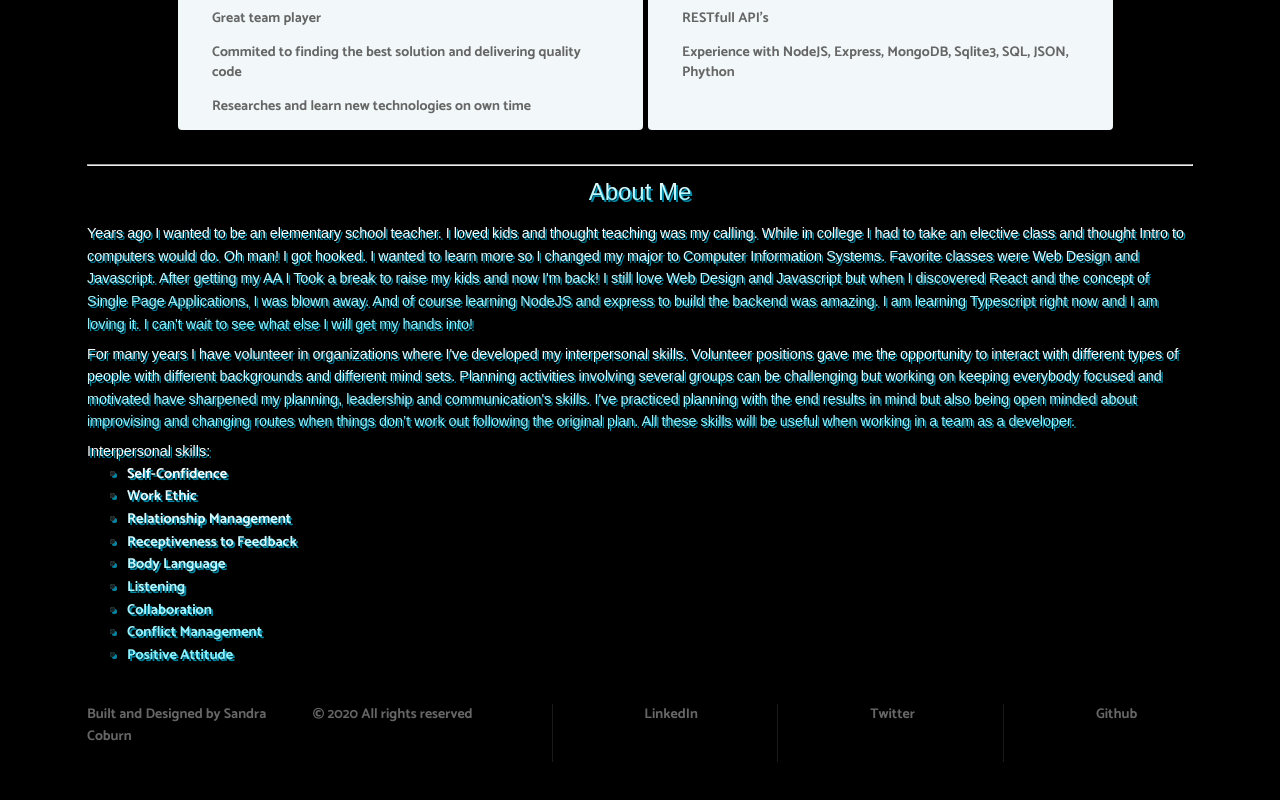
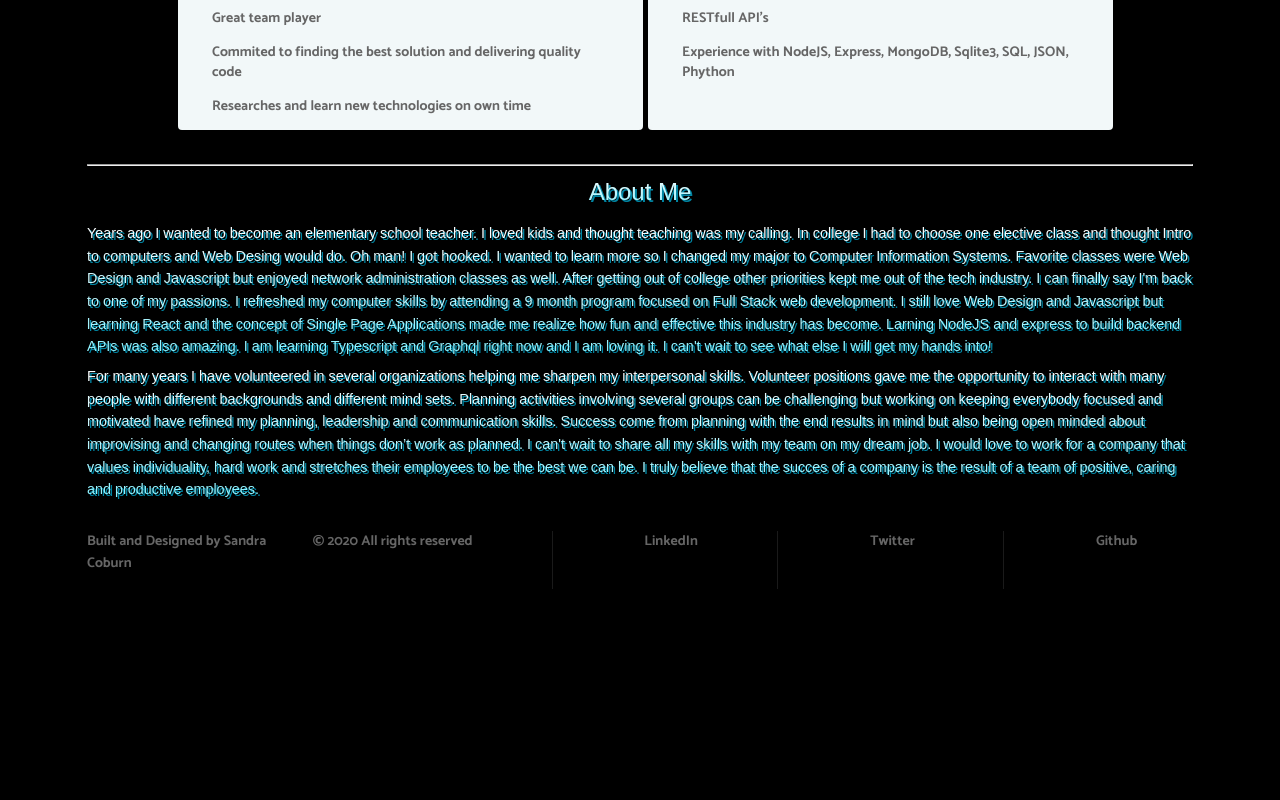
Before and after one commit to SandraCoburn/Portfolio, a React (Create React App) app in the folder portfolio/: page / in a window 1280 px wide. Shown: the part 518-1318 px from the top of the page. After the commit the page ends 1171 px from the top, so only its background shows below. Built offline with nearby package versions, Linux system fonts and the light colour scheme; grey boxes are pictures that could not be loaded.

Commit message:
Added something more to about paragraph

```diff
--- a/portfolio/src/Components/Home/Home.js
+++ b/portfolio/src/Components/Home/Home.js
@@ -52,43 +52,36 @@ const Home = () => {
         <hr />
         <h2>About Me</h2>
         <h4>
-          Years ago I wanted to be an elementary school teacher. I loved kids
-          and thought teaching was my calling. While in college I had to take an
-          elective class and thought Intro to computers would do. Oh man! I got
-          hooked. I wanted to learn more so I changed my major to Computer
-          Information Systems. Favorite classes were Web Design and Javascript.
-          After getting my AA I Took a break to raise my kids and now I'm back!
-          I still love Web Design and Javascript but when I discovered React and
-          the concept of Single Page Applications, I was blown away. And of
-          course learning NodeJS and express to build the backend was amazing. I
-          am learning Typescript right now and I am loving it. I can't wait to
+          Years ago I wanted to become an elementary school teacher. I loved
+          kids and thought teaching was my calling. In college I had to choose
+          one elective class and thought Intro to computers and Web Desing would
+          do. Oh man! I got hooked. I wanted to learn more so I changed my major
+          to Computer Information Systems. Favorite classes were Web Design and
+          Javascript but enjoyed network administration classes as well. After
+          getting out of college other priorities kept me out of the tech
+          industry. I can finally say I'm back to one of my passions. I
+          refreshed my computer skills by attending a 9 month program focused on
+          Full Stack web development. I still love Web Design and Javascript but
+          learning React and the concept of Single Page Applications made me
+          realize how fun and effective this industry has become. Larning NodeJS
+          and express to build backend APIs was also amazing. I am learning
+          Typescript and Graphql right now and I am loving it. I can't wait to
           see what else I will get my hands into!
         </h4>
         <h4>
-          For many years I have volunteer in organizations where I've developed
-          my interpersonal skills. Volunteer positions gave me the opportunity
-          to interact with different types of people with different backgrounds
+          For many years I have volunteered in several organizations helping me
+          sharpen my interpersonal skills. Volunteer positions gave me the
+          opportunity to interact with many people with different backgrounds
           and different mind sets. Planning activities involving several groups
           can be challenging but working on keeping everybody focused and
-          motivated have sharpened my planning, leadership and communication's
-          skills. I've practiced planning with the end results in mind but also
-          being open minded about improvising and changing routes when things
-          don’t work out following the original plan. All these skills will be
-          useful when working in a team as a developer.
-        </h4>
-        <h4>
-          Interpersonal skills:
-          <ul>
-            <li>Self-Confidence </li>
-            <li> Work Ethic</li>
-            <li> Relationship Management</li>
-            <li> Receptiveness to Feedback </li>
-            <li>Body Language </li>
-            <li>Listening</li>
-            <li>Collaboration</li>
-            <li> Conflict Management</li>
-            <li> Positive Attitude</li>
-          </ul>
+          motivated have refined my planning, leadership and communication
+          skills. Success come from planning with the end results in mind but
+          also being open minded about improvising and changing routes when
+          things don’t work as planned. I can't wait to share all my skills with
+          my team on my dream job. I would love to work for a company that
+          values individuality, hard work and stretches their employees to be
+          the best we can be. I truly believe that the succes of a company is
+          the result of a team of positive, caring and productive employees.
         </h4>
       </AboutWrapper>
       <Footer />
--- a/portfolio/src/utils/projects.js
+++ b/portfolio/src/utils/projects.js
@@ -12,7 +12,7 @@ export const Projects = [
   {
     title: 'Midnight Bakery',
     description:
-      'A work in progress bakery website for a friend. She bakes at night and makes the most wonderful cakes and cookies. We are planning to make this website fully operational soon.',
+      'A work in progress website I am building for a friend. She bakes at night and makes the most wonderful cakes and cookies. We are planning to make this website fully operational where users can select a cake, order and pay online',
     participation:
       'Built using ReactJS, Vanilla CSS, React Reveal, Redux, MongoDB, NodeJS, Express. Deployed with Heroku services using mongodb cloud services for database.',
     url: 'https://github.com/SandraCoburn/bakery-shopping',
@@ -43,10 +43,10 @@ export const Projects = [
   },
   {
     title: 'Portfolio Website',
-    description: 'This portfolio website displayin projects samples.',
+    description: 'This portfolio website displaying projects samples.',
 
     participation:
-      'Plan and designed page using React, AntD, Styled components. Deployed using Netlify services.',
+      'Plan and designed website using React, AntD, Styled components. Deployed using Netlify services.',
 
     url: 'https://www.sandracwebdeveloper.com/',
     deployed: 'https://github.com/SandraCoburn/Portfolio',
@@ -55,7 +55,7 @@ export const Projects = [
   {
     title: 'Secret Family Recipe Landing Page - UI',
     description:
-      'A website project created by 5 web devopers where users could display and store family recipes.',
+      'A website project created by 5 web devopers where users would be able to display and store family recipes.',
     participation:
       'Designed and created the Landing page and About page using html and LESS/CSS',
     url: 'https://github.com/SandraCoburn/Family-Recipes-UI',
```
Also changed, not shown: portfolio/src/assets/projects-imgs/UC-49dfd685-3d42-45cb-b576-387cedc42031.jpg (added).
